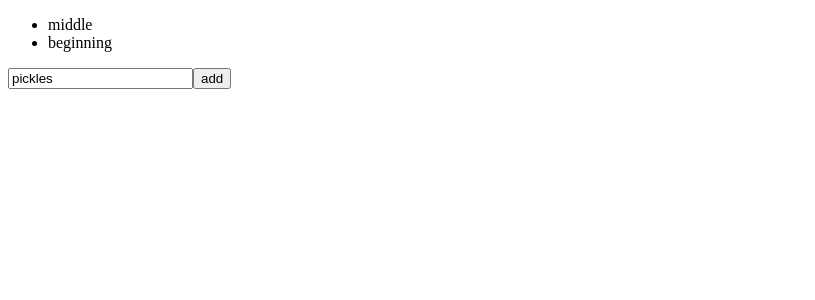
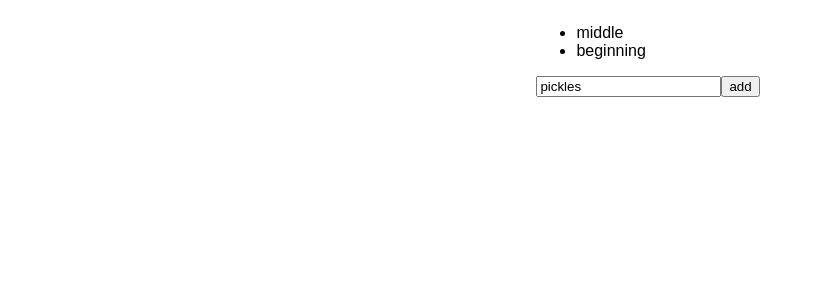
Before and after one commit to ShinyVerse/Storii, a React app: page / in a window 1280 px wide. Shown: the top 300 px of the page, without its empty margins (0-815 px from the left). Built offline with nearby package versions, Linux system fonts and the light colour scheme; the HTML template or start-up script is replaced by a standard one.

Commit message:
add sass and wepback loaders

```diff
--- a/package.json
+++ b/package.json
@@ -20,15 +20,19 @@
     "@babel/preset-env": "^7.6.2",
     "@babel/preset-react": "^7.0.0",
     "babel-loader": "^8.0.6",
+    "css-loader": "^3.4.2",
     "enzyme": "^3.11.0",
     "enzyme-adapter-react-16": "^1.15.2",
     "jest": "^24.9.0",
     "react-test-renderer": "^16.12.0",
+    "sass-loader": "^8.0.2",
+    "style-loader": "^1.1.3",
     "webpack": "^4.41.3",
     "webpack-cli": "^3.3.10"
   },
   "dependencies": {
     "@babel/runtime": "^7.6.2",
+    "node-sass": "^4.13.1",
     "react": "^16.9.0",
     "react-dom": "^16.9.0"
   }
--- a/src/App.js
+++ b/src/App.js
@@ -1,6 +1,7 @@
 import React, { useState } from 'react';
 import StoryContainer from './components/StoryPage/StoryContainer';
 import EntryForm from './components/StoryPage/EntryForm';
+import './App.scss'
 
 export default function App() {
   let [story, updateStory] = useState([
--- /dev/null
+++ b/src/App.scss
@@ -0,0 +1,8 @@
+body {
+  height: 100vh;
+  width: 100vw;
+  display: flex;
+  flex-direction: column;
+  align-items: center;
+  font-family: 'PT Sans', sans-serif;
+}
--- a/webpack.config.js
+++ b/webpack.config.js
@@ -4,10 +4,22 @@ const webpack = require('webpack');
 module.exports = {
   mode: 'development',
   module: {
-    rules: [{
-      test: /\.(js|jsx)$/,
-      exclude: /node_modules/,
-      loader: 'babel-loader'
-    }]
+    rules: [
+      {
+        test: /\.(js|jsx)$/,
+        exclude: /node_modules/,
+        loader: 'babel-loader'
+      },
+      {
+        test: /\.s[ac]ss$/i,
+          use: [
+            // Creates `style` nodes from JS strings
+            'style-loader',
+            // Translates CSS into CommonJS
+            'css-loader',
+            // Compiles Sass to CSS
+            'sass-loader', ]
+      }
+    ]
   }
 }
```
Also changed, not shown: 3 other files (tests, documents, lock files or other folders).
